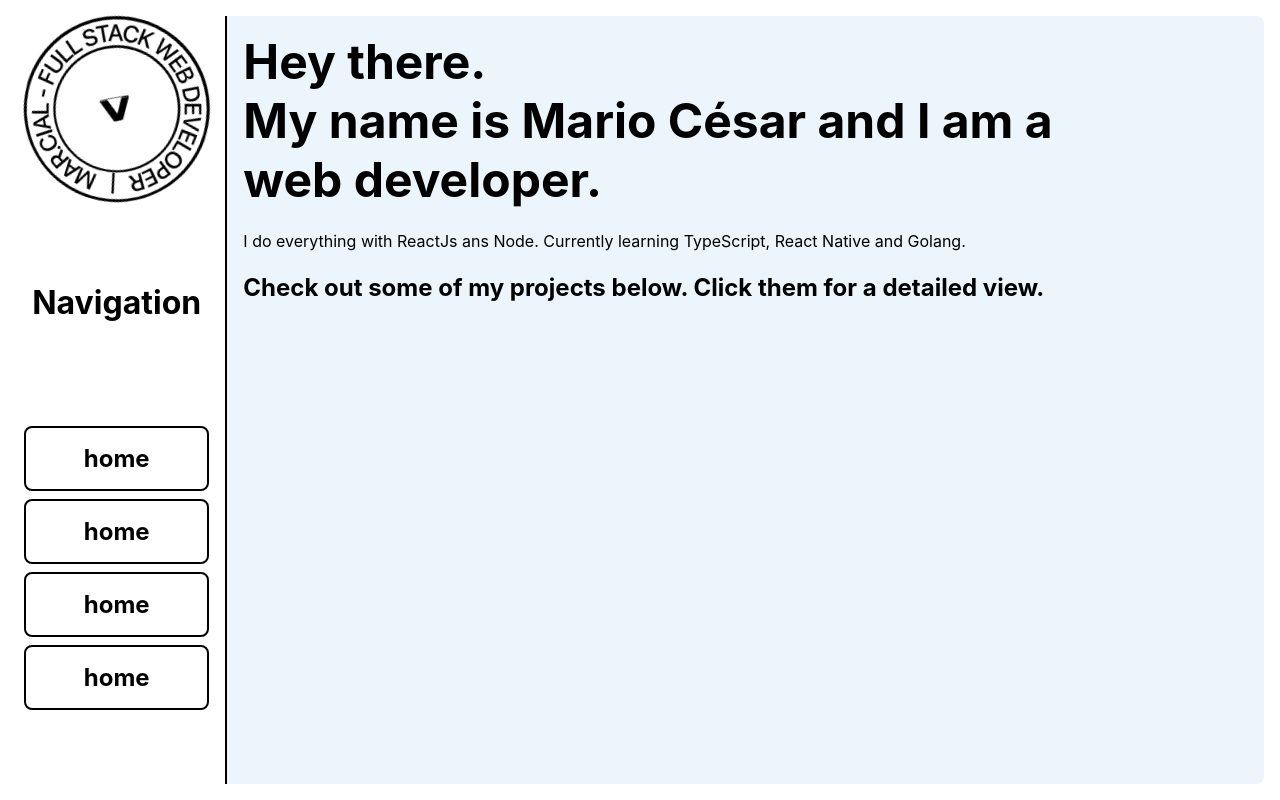
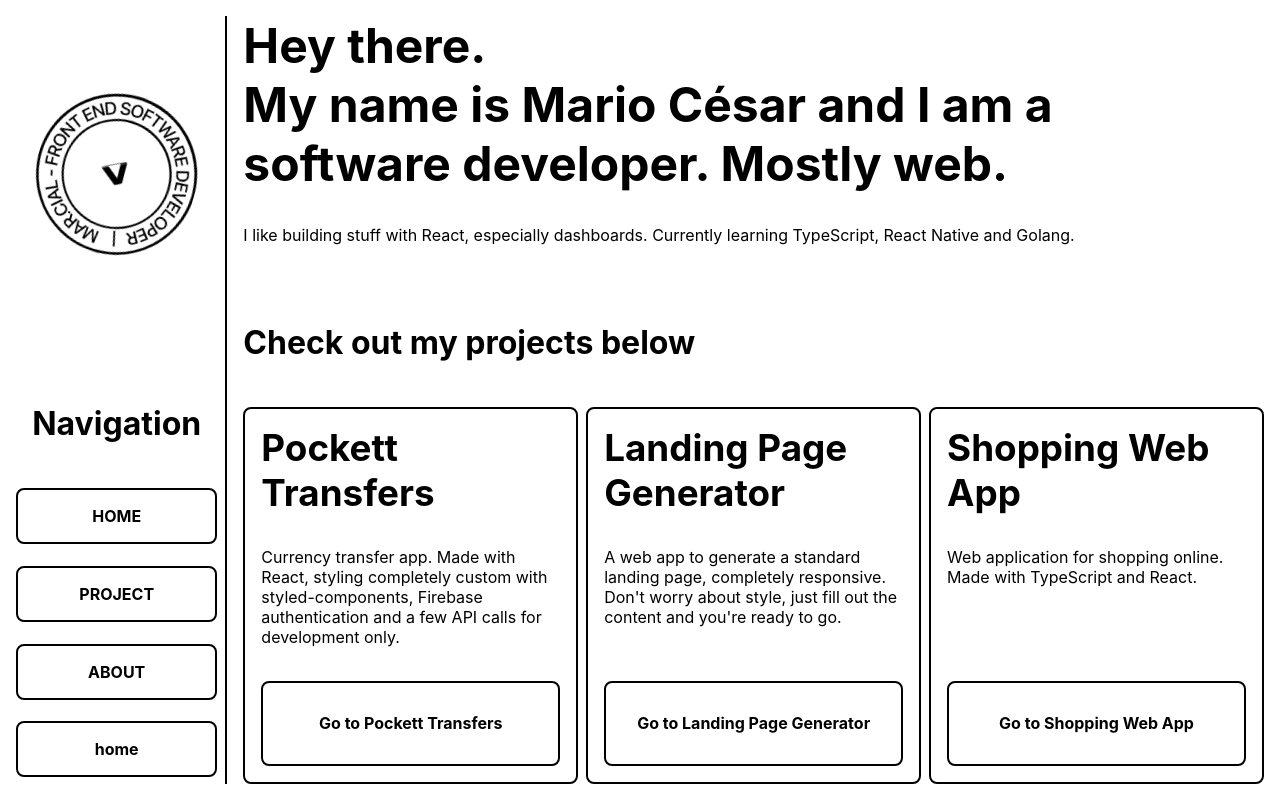
Before and after one commit to mar-cial/portfolio, a React (Create React App) app: page / in a window 1280 px wide. Built offline with nearby package versions, Linux system fonts and the light colour scheme.

Commit message:
starter files

```diff
--- a/src/App.js
+++ b/src/App.js
@@ -1,10 +1,16 @@
-import React from 'react';
+import React, { useState } from 'react';
 import { Switch, Route } from 'react-router-dom';
+
+// Sections
 import Header from './Sections/Header';
 import Main from './Sections/Main';
 import Navigation from './Sections/Navigation';
+
+// Pages
 import Home from './Pages/Home';
+import About from './Pages/About';
 
+// App start
 const App = () => {
   return (
     <>
@@ -15,6 +21,9 @@ const App = () => {
           <Route path="/" exact>
             <Home />
           </Route>
+          <Route path="/about">
+            <About />
+          </Route>
         </Switch>
       </Main>
     </>
--- a/src/Components/Navigation/NavigationLinkButton.js
+++ /dev/null
@@ -1,21 +0,0 @@
-import React from 'react';
-import { NavLink } from 'react-router-dom';
-import styled from 'styled-components';
-
-const NavigationLinkButtonStyle = styled(NavLink)`
-  font-size: 2rem;
-  font-weight: bold;
-  border-radius: 8px;
-  text-decoration: none;
-  color: black;
-`;
-
-const NavigationLinkButton = (props) => {
-  return (
-    <NavigationLinkButtonStyle to={props.toPath} exact={props.exact}>
-      {props.text}
-    </NavigationLinkButtonStyle>
-  );
-};
-
-export default NavigationLinkButton;
--- /dev/null
+++ b/src/Components/Projects/ProjectCard.js
@@ -0,0 +1,58 @@
+import React from 'react';
+import styled from 'styled-components';
+
+const ProjectCardStyle = styled.article`
+  padding: 2vh;
+  background: white;
+  border-radius: 8px;
+  display: grid;
+  grid-template-rows: 3fr 1fr;
+  border: 2px solid black;
+
+  header {
+    h3 {
+      font-size: 2.3rem;
+    }
+  }
+
+  div {
+    background: white;
+    border: 2px solid black;
+    display: flex;
+    align-items: center;
+    border-radius: 8px;
+    justify-content: center;
+    cursor: pointer;
+    transition: 200ms;
+    &:hover {
+      background: black;
+      color: white;
+      transition: 200ms;
+      transform: translateY(-5px);
+    }
+    &:active {
+      background: white;
+      color: black;
+      transform: translateY(0);
+    }
+
+    span {
+      font-weight: bolder;
+    }
+  }
+`;
+const ProjectCard = (props) => {
+  return (
+    <ProjectCardStyle>
+      <header>
+        <h3>{props.title}</h3>
+        <p>{props.subtitle}</p>
+      </header>
+      <div>
+        <span>{`Go to ${props.title}`}</span>
+      </div>
+    </ProjectCardStyle>
+  );
+};
+
+export default ProjectCard;
--- /dev/null
+++ b/src/Components/Projects/ProjectContainer.js
@@ -0,0 +1,37 @@
+import React from 'react';
+import styled from 'styled-components';
+import ProjectCard from './ProjectCard';
+
+const ProjectContainerSection = styled.section`
+  display: grid;
+  grid-template-columns: repeat(3, 1fr);
+  grid-template-rows: 1fr 5fr;
+  gap: 0.5rem;
+
+  h2 {
+    grid-column: span 3;
+    font-size: 2rem;
+  }
+`;
+
+const ProjectContainer = () => {
+  return (
+    <ProjectContainerSection>
+      <h2>Check out my projects below</h2>
+      <ProjectCard
+        title="Pockett Transfers"
+        subtitle="Currency transfer app. Made with React, styling completely custom with styled-components, Firebase authentication and a few API calls for development only."
+      />
+      <ProjectCard
+        title="Landing Page Generator"
+        subtitle="A web app to generate a standard landing page, completely responsive. Don't worry about style, just fill out the content and you're ready to go."
+      />
+      <ProjectCard
+        title="Shopping Web App"
+        subtitle="Web application for shopping online. Made with TypeScript and React."
+      />
+    </ProjectContainerSection>
+  );
+};
+
+export default ProjectContainer;
--- /dev/null
+++ b/src/Pages/About.js
@@ -0,0 +1,61 @@
+import React from 'react';
+import styled from 'styled-components';
+
+const AboutStyle = styled.section`
+  header {
+    h1 {
+      font-size: 3rem;
+      font-weight: bold;
+    }
+
+    p {
+      padding-top: 2rem;
+    }
+  }
+`;
+
+const About = () => {
+  return (
+    <AboutStyle>
+      <header>
+        <h1>About me.</h1>
+        <p>
+          I am a software developer from Mexicali, Baja California, México. I
+          like web applications for their versatility, and native applications
+          for their performance. I started working with html, css and then
+          javascript.
+        </p>
+        <p>
+          My favorite types of projects are dashboards. Making the user
+          experience as seamless as possible is my main goal as a developer, and
+          dashboards are a great way of achieving it. I think that every
+          application should aim to achieve the goal it was designed for, and I
+          like to keep the in mind during the design process.
+        </p>
+        <p>
+          I know a html and css. I haven't used raw css in a while, instead
+          opting for styled-components and scss. I think it is way more
+          mantainable to have the css dedicated exclusively to every component
+          instead of a separate file. Long selectors are unreadable! But that's
+          just my opinion.
+          <br />
+          Css grid and flexbox are necessary to make dashboards work, and I am
+          constantly trying to get better at them. My main focus is to make code
+          as modular as possible, which is the whole point of React. Javascript
+          is my main skill, and prefer to use es6+ in every project. I think I'd
+          go out of my way to refactor things into es6 if possible.
+        </p>
+        <p>
+          <h3>
+            <b>
+              Tl;dr: I like dashboards and building websites. These are the main
+              technologies I use:
+            </b>
+          </h3>
+        </p>
+      </header>
+    </AboutStyle>
+  );
+};
+
+export default About;
--- a/src/Pages/Home.js
+++ b/src/Pages/Home.js
@@ -1,8 +1,12 @@
 import React from 'react';
 import styled from 'styled-components';
+import ProjectContainer from '../Components/Projects/ProjectContainer';
 
 const HomeStyle = styled.section`
-  padding: 2vh;
+  display: grid;
+  grid-template-rows: 2fr 3fr;
+  height: 100%;
+
   header {
     h1 {
       font-size: 3rem;
@@ -10,10 +14,11 @@ const HomeStyle = styled.section`
     }
 
     p {
-      line-height: 4;
+      padding-top: 2rem;
     }
   }
 `;
+
 const Home = () => {
   return (
     <HomeStyle>
@@ -22,17 +27,14 @@ const Home = () => {
           Hey there.
           <br />
           My name is Mario César and I am a <br />
-          web developer.
+          software developer. Mostly web.
         </h1>
         <p>
-          I do everything with ReactJs ans Node. Currently learning TypeScript,
-          React Native and Golang.
+          I like building stuff with React, especially dashboards. Currently
+          learning TypeScript, React Native and Golang.
         </p>
       </header>
-
-      <h2>
-        Check out some of my projects below. Click them for a detailed view.
-      </h2>
+      <ProjectContainer />
     </HomeStyle>
   );
 };
--- a/src/Sections/Header.js
+++ b/src/Sections/Header.js
@@ -4,15 +4,17 @@ import { ReactComponent as Logo } from '../Assets/logo.svg';
 
 const HeaderStyle = styled.header`
   grid-column: 1 / 3;
-  grid-row: 1 / 4;
+  grid-row: 1 / 6;
   background: ${(props) => (props.nightMode ? 'black' : 'white')};
+  display: grid;
 
   svg {
-    height: 100%;
-    width: 100%;
+    height: 80%;
+    width: 80%;
     animation: rotation 10s infinite linear;
     fill: ${(props) => (props.nightMode ? 'white' : 'black')};
     cursor: pointer;
+    place-self: center;
   }
 `;
 
--- a/src/Sections/Main.js
+++ b/src/Sections/Main.js
@@ -2,11 +2,11 @@ import React from 'react';
 import styled from 'styled-components';
 
 const MainStyle = styled.main`
+  border-left: 2px solid black;
+  border-radius: 0 8px 8px 0;
+  padding-left: 2vh;
   grid-column: 3 / -1;
   grid-row: 1 / -1;
-  background: rgb(235, 245, 251);
-  border-left: 2px solid black;
-  border-radius: 0 8px 8px 0;
 `;
 
 const Main = (props) => {
--- a/src/Sections/Navigation.js
+++ b/src/Sections/Navigation.js
@@ -1,21 +1,19 @@
+import { AnimateSharedLayout } from 'framer-motion';
 import React from 'react';
 import { NavLink } from 'react-router-dom';
 import styled from 'styled-components';
-import NavigationLinkButton from '../Components/Navigation/NavigationLinkButton';
 
-const NavigationStyle = styled.section`
-  padding: 0.5rem;
-  background: ${(props) => (props.nightMode ? 'black' : 'white')};
-
+const NavigationStyle = styled.nav`
+  background: white;
   grid-column: 1 / 3;
-  grid-row: 5 / 13;
+  grid-row: 7 / 13;
 
   text-align: center;
 
   display: grid;
   gap: 0.5rem;
 
-  grid-template-rows: 1fr 6fr;
+  grid-template-rows: repeat(5, 1fr);
 
   header  {
     h3 {
@@ -23,21 +21,28 @@ const NavigationStyle = styled.section`
     }
   }
 
-  nav {
-    display: grid;
+  a {
+    color: black;
+    font-weight: bold;
+    font-size: 1rem;
+    text-decoration: none;
+    padding: 1rem;
+    border: 2px solid black;
+    border-radius: 8px;
+    transition: 200ms;
+    place-self: center stretch;
 
-    gap: 0.5rem;
+    &:hover {
+      background: black;
+      color: white;
+      transition: 200ms;
+      transform: translateY(-3px);
+    }
 
-    place-content: center stretch;
-
-    a {
+    &:active {
+      background: white;
       color: black;
-      font-weight: bold;
-      font-size: 1.5rem;
-      text-decoration: none;
-      padding: 1rem;
-      border: 2px solid black;
-      border-radius: 8px;
+      transform: translateY(0);
     }
   }
 `;
@@ -48,12 +53,11 @@ const Navigation = () => {
       <header>
         <h3>Navigation</h3>
       </header>
-      <nav>
-        <NavLink to="/">home</NavLink>
-        <NavLink to="/">home</NavLink>
-        <NavLink to="/">home</NavLink>
-        <NavLink to="/">home</NavLink>
-      </nav>
+
+      <NavLink to="/">{`home`.toUpperCase()}</NavLink>
+      <NavLink to="/project">{'project'.toUpperCase()}</NavLink>
+      <NavLink to="/about">{`about`.toUpperCase()}</NavLink>
+      <NavLink to="/">home</NavLink>
     </NavigationStyle>
   );
 };
```
Also changed, not shown: src/Assets/logo.svg, src/Components/Holder.js (added), 1 other file (tests, documents, lock files or other folders).
